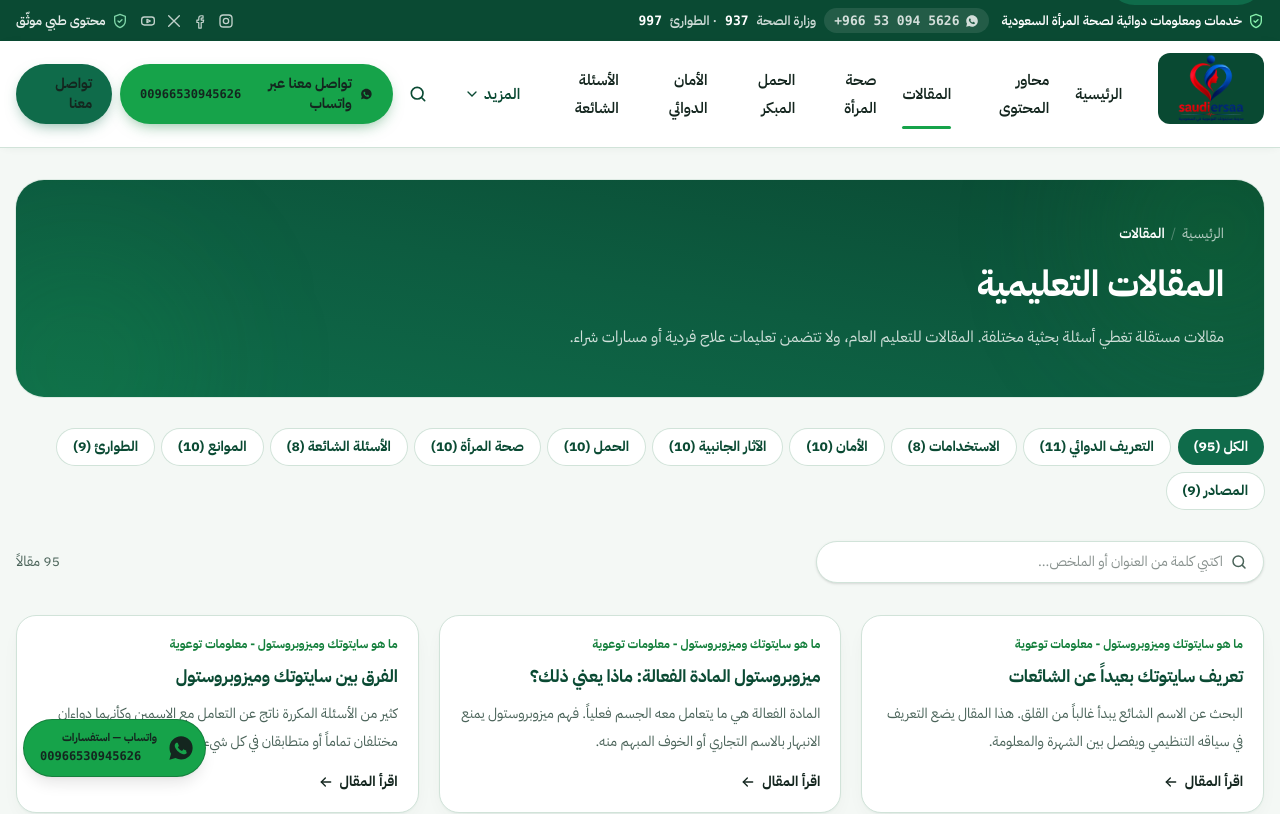
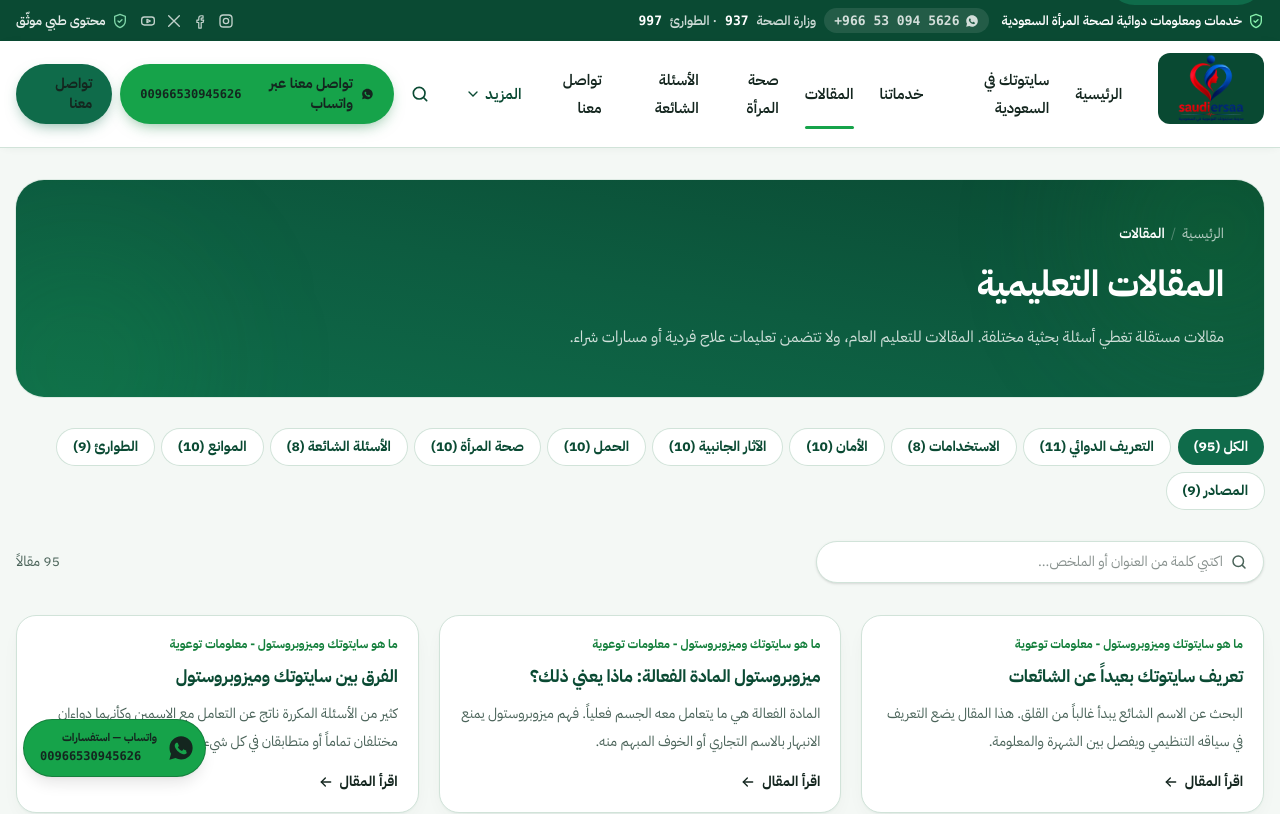
Before and after one commit to saudi-cytotec/saudi-cytotec, a React (Vite) app: page /blog in a window 1280 px wide. Shown: the top 814 px of the page. Built offline with nearby package versions, Linux system fonts and the light colour scheme.

Commit message:
Restructure navigation for commercial-style service UX

```diff
--- a/src/data/site.ts
+++ b/src/data/site.ts
@@ -23,24 +23,24 @@ export const BRAND_TAGLINE = "منصة سعودية موثوقة للتوعية
 
 export const mainNav: NavItem[] = [
   { to: "/", label: "الرئيسية" },
-  { to: "/topics", label: "محاور المحتوى" },
+  { to: "/what-is-cytotec", label: "سايتوتك في السعودية" },
+  { to: "/service-areas", label: "خدماتنا" },
   { to: "/blog", label: "المقالات" },
   { to: "/womens-health", label: "صحة المرأة" },
-  { to: "/early-pregnancy", label: "الحمل المبكر" },
-  { to: "/safety", label: "الأمان الدوائي" },
   { to: "/faq", label: "الأسئلة الشائعة" },
+  { to: "/contact", label: "تواصل معنا" },
 ];
 
 export const moreNav: NavItem[] = [
-  { to: "/what-is-cytotec", label: "ما هو سايتوتك؟ (توعوي)" },
   { to: "/misoprostol", label: "ميزوبروستول (توعوي)" },
   { to: "/medical-uses", label: "الاستخدامات الطبية" },
+  { to: "/safety", label: "الأمان الدوائي" },
   { to: "/side-effects", label: "الآثار الجانبية" },
   { to: "/when-to-see-doctor", label: "متى تراجعين الطبيب" },
   { to: "/medical-sources", label: "المصادر الطبية" },
-  { to: "/service-areas", label: "الرعاية في السعودية" },
+  { to: "/topics", label: "محاور المحتوى" },
+  { to: "/early-pregnancy", label: "الحمل المبكر" },
   { to: "/about", label: "من نحن" },
-  { to: "/contact", label: "اتصل بنا" },
   { to: "/medical-disclaimer", label: "إخلاء المسؤولية" },
   { to: "/privacy", label: "الخصوصية" },
   { to: "/sitemap", label: "خريطة الموقع" },
```
